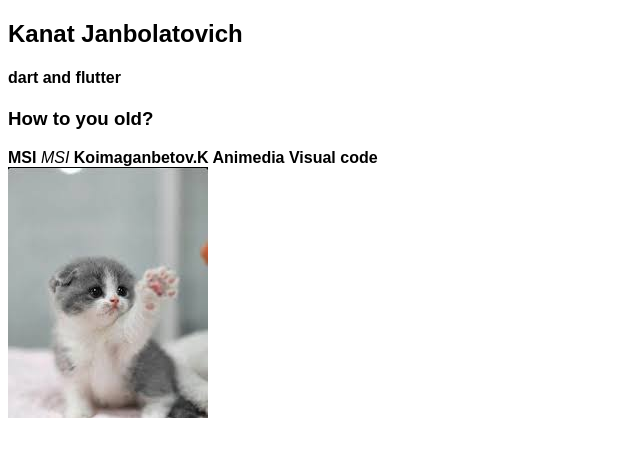
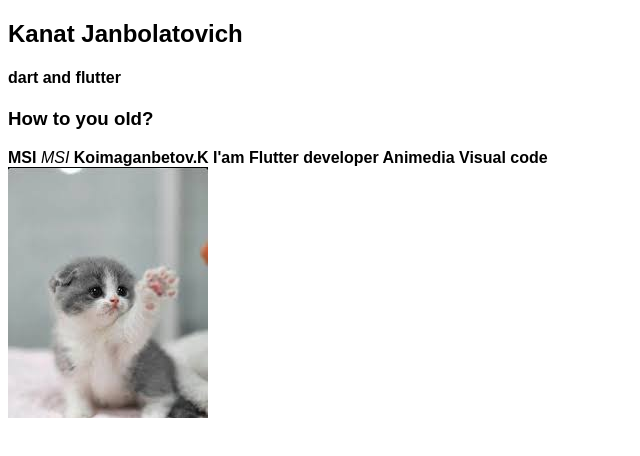
Before and after one commit to Kanat93/project, a plain HTML site: page index.html in a window 1280 px wide. Shown: the whole page, without its empty margins (0-640 px from the left). Drawn offline with Linux system fonts and the light colour scheme.

Commit message:
add Special

```diff
--- a/index.html
+++ b/index.html
@@ -21,6 +21,7 @@
       <i>MSI</i>
       <strong>
         Koimaganbetov.K
+        I'am Flutter developer
         <span>Animedia</span>
         Visual code
       </strong>
```
